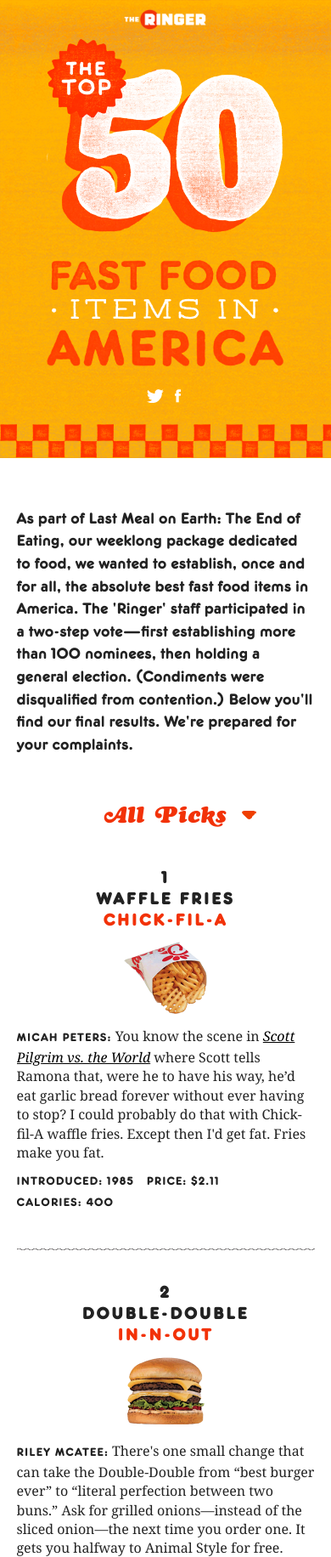
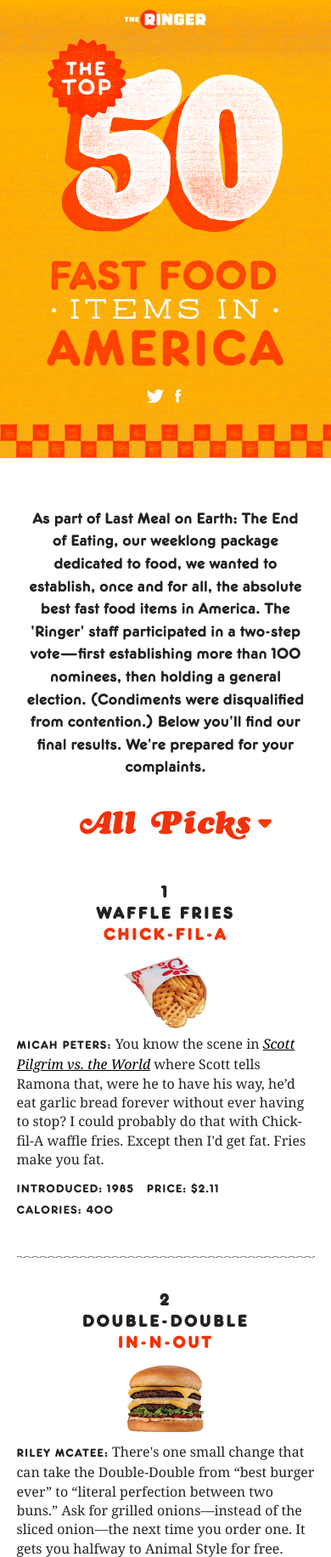
Before and after one commit to morisco/ringer_got, a PHP site: page / in a window 390 px wide. Shown: the top 1832 px of the page at 85% size. Run offline with PHP 8.4, Linux system fonts and the light colour scheme.

Commit message:
style tweaks

```diff
--- a/css/main.css
+++ b/css/main.css
@@ -319,7 +319,7 @@ header .heading-wrapper img.header-text{
     position:relative;
     display:block;
     margin: 0 20px 20px;
-    font-size:30px;
+    font-size:42px;
     color:#f23208;
     font-family: 'Umbriago';
     line-height:80%;
@@ -412,7 +412,7 @@ header .heading-wrapper img.header-text{
 }
 
 .food-item .heading{
-    margin-bottom: 8px;
+    margin-bottom: 0px;
 }
 
 .food-item .heading:after{
@@ -586,6 +586,16 @@ h3 .brand{
         position:fixed;
         top:30px;
     }
+
+    #filters a{
+    position:relative;
+    display:block;
+    margin: 0 20px 20px;
+    font-size:30px;
+    color:#f23208;
+    font-family: 'Umbriago';
+    line-height:80%;
+    }
 }
 
 @media (max-width: 1023px) {
@@ -738,9 +748,9 @@ h3 .brand{
         content:'';
         display:block;
         position:absolute;
-        right:0;
-        top:2.5px;
-        width:17px;
+        right: 11px;
+        top: 6.5px;
+        width: 16px;
         height:10px;
         background-image:url(../img/toggle.png);
         background-image:url(../img/arrow.svg);
@@ -780,7 +790,7 @@ h3 .brand{
 
     .filters-open #filters a.active,
     .filters-open #filters a.active:hover{
-        text-shadow: 2px 2px 0px #333;
+
     }
 
     .filters-open #filters a.active:after{
@@ -821,6 +831,13 @@ h3 .brand{
 
 @media (max-width: 660px) {
 
+    #intro{
+        width: 94%;
+        margin: 0 auto 40px;
+        text-align:center;
+        padding-right:0;
+    }
+
     #filters{
         margin-bottom: 50px;
     }
```
